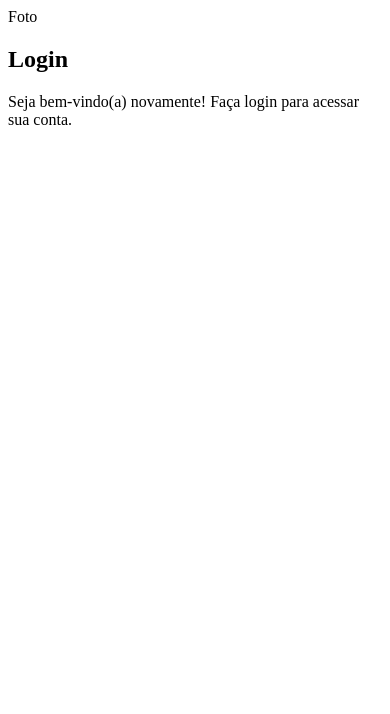
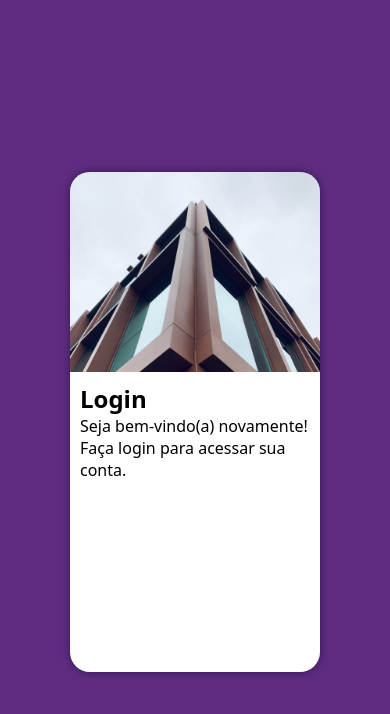
Before and after one commit to windsonvictor/projeto-login, a plain HTML site: page index.html in a window 390 px wide. Drawn offline with Linux system fonts and the light colour scheme.

Commit message:
mobile first

```diff
--- a/estilos/style.css
+++ b/estilos/style.css
@@ -4,3 +4,48 @@
 Verde: #49A09D
 Lilas: #5f2c82
 */
+
+*{
+    font-family: system-ui, -apple-system, BlinkMacSystemFont, 'Segoe UI', Roboto, Oxygen, Ubuntu, Cantarell, 'Open Sans', 'Helvetica Neue', sans-serif;
+    padding: 0px;
+    margin: 0px;
+    box-sizing: border-box;
+}
+
+body, html{
+    background-color:#5f2c82 ;
+    height: 100vh;
+    width: 100vw;
+}
+
+main{
+    position: relative;
+    height: 100vh;
+    width: 100vw;
+}
+
+section#login{
+    background-color: white;
+    width: 250px;
+    height: 500px;
+    border-radius: 20px;
+    position: absolute;
+    top: 50%;
+    left: 50%;
+    transform: translate(-50%,-50%);
+    overflow: hidden;
+    box-shadow: 0px 0px 10px rgba(0, 0, 0, 0.451);
+}
+
+section#login > div#imagem{
+    display: block;
+    background: #5f2c82 url(../imagens/building.jpg) no-repeat;
+    height: 200px;
+    background-size: cover;
+}
+
+section#login > div#formulario{
+    display: block;
+    padding: 10px;
+
+}
--- a/index.html
+++ b/index.html
@@ -12,7 +12,7 @@
         <section id="login">
 
             <div id="imagem">
-                Foto
+
             </div>
             <div id="formulario">
                 <h1>Login</h1>
```
